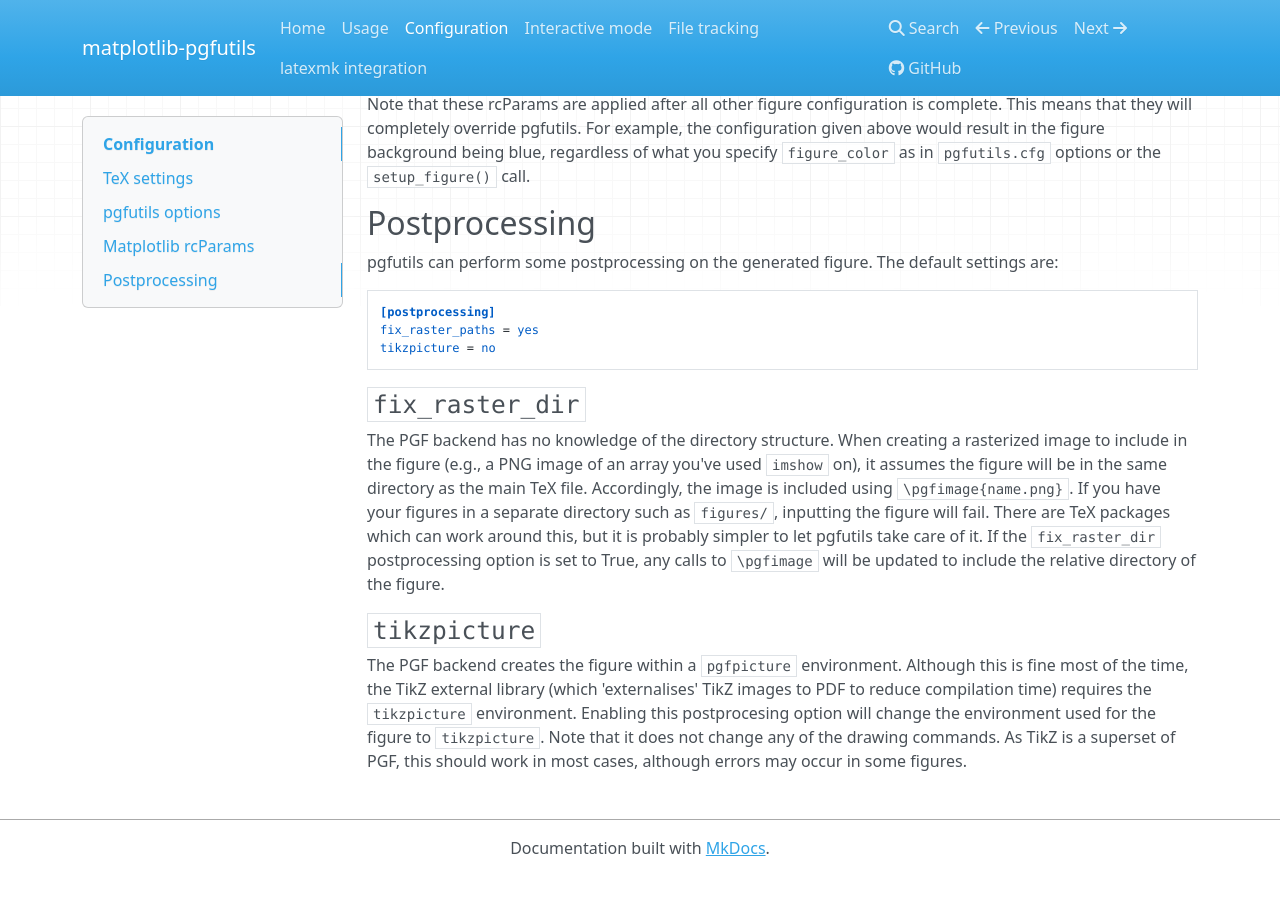
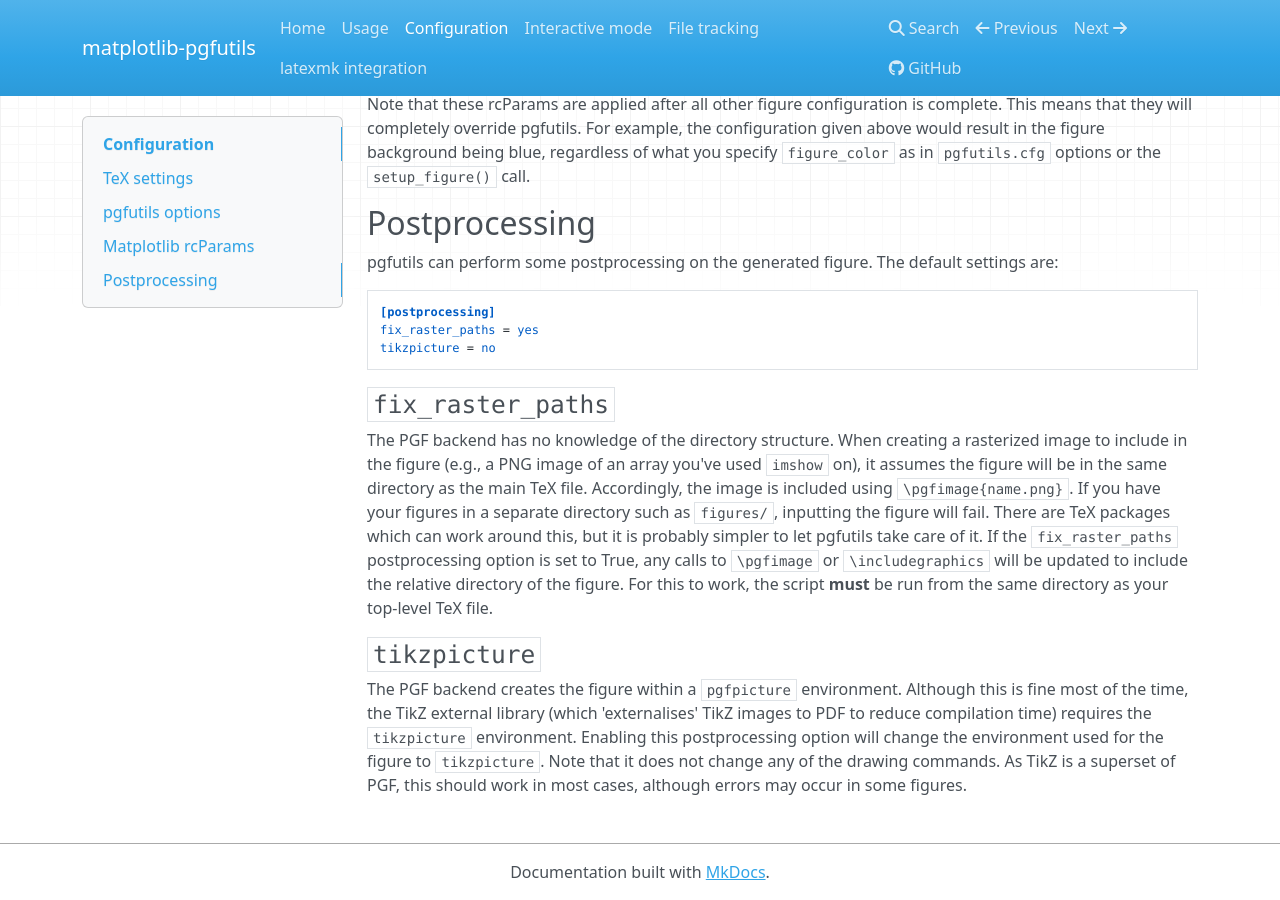
Before and after one commit to bcbnz/matplotlib-pgfutils, an MkDocs documentation site: the page built from doc/config.md, in a window 1280 px wide and 900 px high, scrolled down 3584 px. Built offline with MkDocs 1.6.1, drawn with Linux system fonts in a browser that asks for light colours; nearby versions of some CDN libraries; before the commit the page ends 4460 px from its top, so only the background shows below that.

Commit message:
Correct docs about fix_raster_paths option.

````diff
--- a/doc/config.md
+++ b/doc/config.md
@@ -229,7 +229,7 @@ tikzpicture = no
 ```
 
 
-### `fix_raster_dir`
+### `fix_raster_paths`
 
 The PGF backend has no knowledge of the directory structure. When creating a
 rasterized image to include in the figure (e.g., a PNG image of an array you've
@@ -237,9 +237,11 @@ used `imshow` on), it assumes the figure will be in the same directory as the
 main TeX file. Accordingly, the image is included using `\pgfimage{name.png}`.
 If you have your figures in a separate directory such as `figures/`, inputting
 the figure will fail. There are TeX packages which can work around this, but it
-is probably simpler to let pgfutils take care of it. If the `fix_raster_dir`
-postprocessing option is set to True, any calls to `\pgfimage` will be updated
-to include the relative directory of the figure.
+is probably simpler to let pgfutils take care of it. If the `fix_raster_paths`
+postprocessing option is set to True, any calls to `\pgfimage` or
+`\includegraphics` will be updated to include the relative directory of the
+figure. For this to work, the script **must** be run from the same directory as
+your top-level TeX file.
 
 
 ### `tikzpicture`
@@ -247,7 +249,7 @@ to include the relative directory of the figure.
 The PGF backend creates the figure within a `pgfpicture` environment. Although
 this is fine most of the time, the TikZ external library (which 'externalises'
 TikZ images to PDF to reduce compilation time) requires the `tikzpicture`
-environment. Enabling this postprocesing option will change the environment
+environment. Enabling this postprocessing option will change the environment
 used for the figure to `tikzpicture`. Note that it does not change any of the
 drawing commands. As TikZ is a superset of PGF, this should work in most cases,
 although errors may occur in some figures.
````
